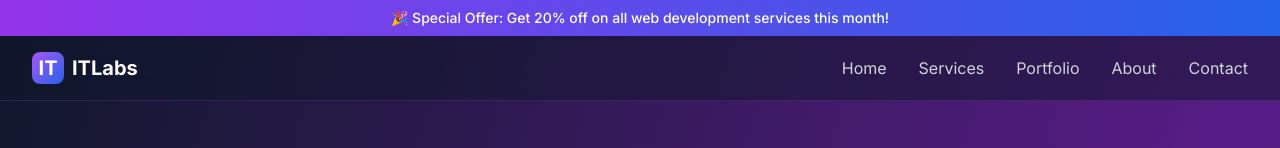
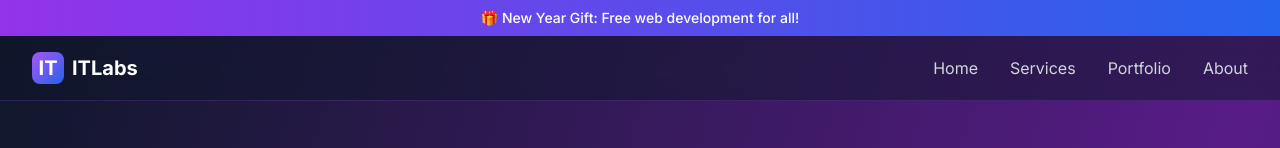
Before and after one commit to Profincredible/itlabs, a React (Vite) app: page / in a window 1280 px wide. Shown: the top 148 px of the page. Built offline with nearby package versions, Linux system fonts and the light colour scheme; grey boxes are pictures that could not be loaded.

Commit message:
Update App.tsx

```diff
--- a/App.tsx
+++ b/App.tsx
@@ -26,26 +26,8 @@ function App() {
     { name: 'Home', path: '/' },
     { name: 'Services', path: '/services' },
     { name: 'Portfolio', path: '/portfolio' },
-    { name: 'About', path: '/about' },
-    { name: 'Contact', path: '/#contact' }
+    { name: 'About', path: '/about' }
   ];
-
-  const handleContactClick = (e: React.MouseEvent<HTMLAnchorElement>) => {
-    e.preventDefault();
-    setIsMenuOpen(false);
-
-    // If not on home page, navigate there first
-    if (window.location.pathname !== '/') {
-      window.location.href = '/#contact';
-      return;
-    }
-
-    // Smooth scroll to contact section
-    const contactSection = document.getElementById('contact');
-    if (contactSection) {
-      contactSection.scrollIntoView({ behavior: 'smooth', block: 'start' });
-    }
-  };
 
   return (
     <Router>
@@ -53,7 +35,7 @@ function App() {
       <div className="min-h-screen bg-gradient-to-br from-slate-900 via-purple-900 to-slate-900">
         {/* Banner */}
         <div className="bg-gradient-to-r from-purple-600 to-blue-600 text-white py-2 px-4 text-center text-sm font-medium">
-          🎉 Special Offer: Get 20% off on all web development services this month!
+          🎁 New Year Gift: Free web development for all!
         </div>
 
         {/* Navigation */}
@@ -70,16 +52,6 @@ function App() {
               {/* Desktop Navigation */}
               <div className="hidden md:flex space-x-8">
                 {navLinks.map((link) => (
-                  link.name === 'Contact' ? (
-                    <a
-                      key={link.name}
-                      href={link.path}
-                      onClick={handleContactClick}
-                      className="text-gray-300 hover:text-white transition-colors duration-200"
-                    >
-                      {link.name}
-                    </a>
-                  ) : (
                   <Link
                     key={link.name}
                     to={link.path}
@@ -87,7 +59,6 @@ function App() {
                   >
                     {link.name}
                   </Link>
-                  )
                 ))}
               </div>
 
@@ -110,16 +81,6 @@ function App() {
             {isMenuOpen && (
               <div className="md:hidden pb-4">
                 {navLinks.map((link) => (
-                  link.name === 'Contact' ? (
-                    <a
-                      key={link.name}
-                      href={link.path}
-                      onClick={handleContactClick}
-                      className="block py-2 text-gray-300 hover:text-white transition-colors duration-200"
-                    >
-                      {link.name}
-                    </a>
-                  ) : (
                   <Link
                     key={link.name}
                     to={link.path}
@@ -128,7 +89,6 @@ function App() {
                   >
                     {link.name}
                   </Link>
-                  )
                 ))}
               </div>
             )}
@@ -168,19 +128,11 @@ function App() {
                 <h3 className="text-white font-semibold mb-4">Quick Links</h3>
                 <ul className="space-y-2">
                   {navLinks.map((link) => (
-                    link.name === 'Contact' ? (
-                      <li key={link.name}>
-                        <a href={link.path} onClick={handleContactClick} className="text-gray-400 hover:text-white transition-colors duration-200">
-                          {link.name}
-                        </a>
-                      </li>
-                    ) : (
                     <li key={link.name}>
                       <Link to={link.path} className="text-gray-400 hover:text-white transition-colors duration-200">
                         {link.name}
                       </Link>
                     </li>
-                    )
                   ))}
                 </ul>
               </div>
```
Lines whose indentation alone changed are shown as unchanged.
